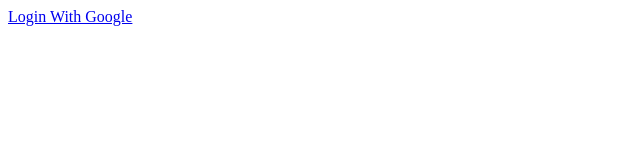
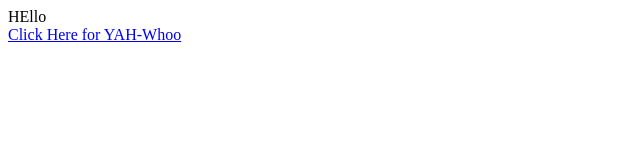
Before and after one commit to adrianhuebner/web-server, a website: page public/index.html in a window 1280 px wide. Shown: the whole page, without its empty margins (0-640 px from the left). Drawn offline with nearby package versions, Linux system fonts and the light colour scheme.

Commit message:
more code added

```diff
--- a/public/index.html
+++ b/public/index.html
@@ -5,35 +5,22 @@
    </head>
    <body>
        <main>
-
-            <div id="oauth"></div>
-
+           <div id="oauth">HEllo</div>
+           <a href= "https://api.login.yahoo.com/oauth2/request_auth?client_id=dj0yJmk9c1pKeU1hbjJBU25yJmQ9WVdrOVNYUnZhVU15TXpRbWNHbzlNQS0tJnM9Y29uc3VtZXJzZWNyZXQmc3Y9MCZ4PWNl&redirect_uri=http://localhost:3000/oauth&response_type=code&language=en-us"> Click Here for YAH-Whoo </a>
        </main>
-
-        <script src="http://code.jquery.com/jquery-3.3.1.js"></script>
-
+       <!-- <script src="http://code.jquery.com/jquery-3.3.1.js"></script>
        <script>
-
-          let googleURL = "https://accounts.google.com/o/oauth2/v2/auth";
-
+         let yahooURL = "https://api.login.yahoo.com/oauth2/request_auth?client_id=YAHOO_CLIENT_ID&redirect_uri=oob&response_type=code&language=en-us";
          let options = {
-            client_id:'YOUR-GOOGLE-CLIENT-ID',
-            redirect_uri: 'YOUR-SERVER-URL/oauth',
-            scope: 'email openid profile',
-            prompt: 'consent',
+           client_id:'YAHOO_CLIENT_ID',
+           redirect_uri: 'http://localhost:3000/oauth',
            response_type: 'code'
-          };
-
-          let QueryString = Object.keys(options).map( (key,i) => {
-            return `${key}=` + encodeURIComponent(options[key]);
-          }).join("&");
-
-          let authURL = `${googleURL}?${QueryString}`;
-
-          $('#oauth').append(`<a href="${authURL}">Login With Google</a>`);
-
-        </script>
-
-
+         }; -->
+        <!-- //  let QueryString = Object.keys(options).map( (key,i) => {
+        //    return `${key}` = + encodeURIComponent(options[key]);
+        //  }).join("&");
+        //  let authURL = `${yahooURL}?${QueryString}`;
+         $('#oauth').append(<a href="${authURL}">Login With Yahoo</a>);
+       </script> -->
    </body>
 </html>
```
Lines whose indentation alone changed are shown as unchanged.
